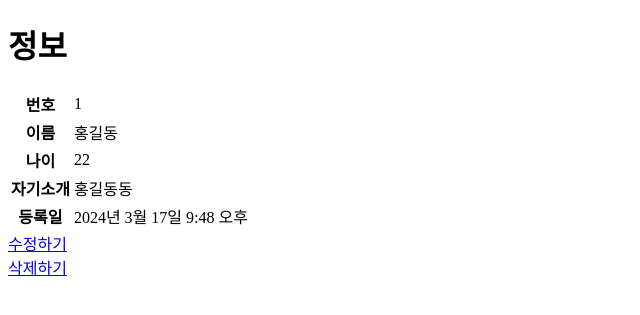
After one commit to dongwoo2/django04MTV, a Django app: page /info/detail/1/ in a window 1280 px wide. The commit adds this page. Shown: the top 315 px of the page, without its empty margins (0-640 px from the left). Run offline with Django 4.2, Linux system fonts and the light colour scheme; data comes from the database, SQL or seed files in the repository.

Commit message:
20240319 detail 부분 생성완료 수정하기 삭제하기 만들기 예정

```diff
--- /dev/null
+++ b/infoapp/templates/infoapp/detail.html
@@ -0,0 +1,29 @@
+{% extends "infoapp/base.html" %}
+{% block title %}Detail{% endblock title %}
+{% block headline %}정보{% endblock headline %}
+{% block content %}
+<table>
+    <tr>
+        <th>번호</th>
+        <td>{{ info.id }}</td>
+    </tr>
+    <tr>
+        <th>이름</th>
+        <td>{{ info.name }}</td>
+    </tr>
+    <tr>
+        <th>나이</th>
+        <td>{{ info.age }}</td>
+    </tr>
+    <tr>
+        <th>자기소개</th>
+        <td>{{ info.intro }}</td>
+    </tr>
+    <tr>
+        <th>등록일</th>
+        <td>{{ info.regdate }}</td>
+    </tr>
+</table>
+<a href="#">수정하기</a><br>
+<a href="#">삭제하기</a>
+{% endblock content %}
--- a/infoapp/templates/infoapp/index.html
+++ b/infoapp/templates/infoapp/index.html
@@ -2,11 +2,12 @@
 {% block title %}Index{% endblock title %}
 {% block headline %}학생 목록{% endblock headline %}
 {% block content %}
-<a href="/info/add/">추가하기</a>
+<a href="{% url 'infoapp:add' %}">추가하기</a>
 {% if info_list %}
     <ul>
         {% for info in info_list%}
-            <li>{{info.id}} - <a href="/info/detail/{{info.id}}">{{info.name}}({{info.age}}):{{info.regdate}}</a></li>
+            <li>{{info.id}} - <a href="{% url 'infoapp:detail2' info.id %}">{{info.name}}({{info.age}}):{{info.regdate}}</a></li>
+            <li>{{info.id}} - <a href="{% url 'infoapp:detail1' %}?id={{info.id}}">{{info.name}}({{info.age}}):{{info.regdate}}</a></li>
         {% endfor %}
     </ul>
 {% else %}
--- a/infoapp/urls.py
+++ b/infoapp/urls.py
@@ -6,4 +6,6 @@ app_name = 'infoapp'
 urlpatterns = [
     path('', views.index, name='index'),
     path('add/', views.add, name='add'),
+    path('detail/', views.detail1, name = 'detail1'),
+    path('detail/<int:id>/', views.detail2, name = 'detail2'),
 ]
--- a/infoapp/views.py
+++ b/infoapp/views.py
@@ -23,3 +23,21 @@ def add(request):
         intro = request.POST['intro']
         Info(name=name, age=age, intro=intro).save()
         return HttpResponseRedirect('/info/')
+
+
+def detail1(request): # 얘는 파라미터로 받아서 처리하는 방식
+    id = request.GET['id']
+    info = Info.objects.get(id=id)
+    return render(
+        request,
+        'infoapp/detail.html',
+        {'info':info}
+    )
+
+def detail2(request, id): # 경로변수를 사용하는 방식 request말고도 경로에 있는 id도 뽑아올 수 있게 id 매개변수 설정
+    info = Info.objects.get(id=id)
+    return render(
+        request,
+        'infoapp/detail.html',
+        {'info':info}
+    )
```
